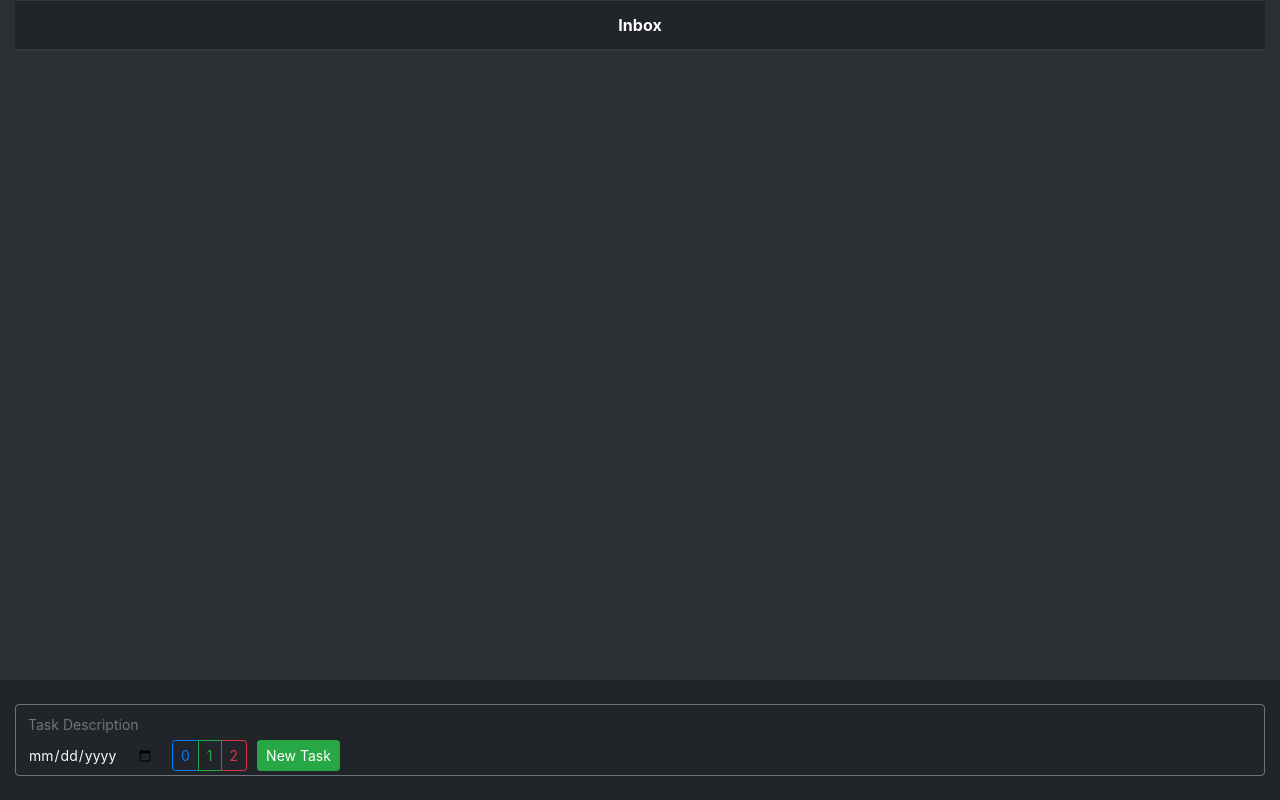
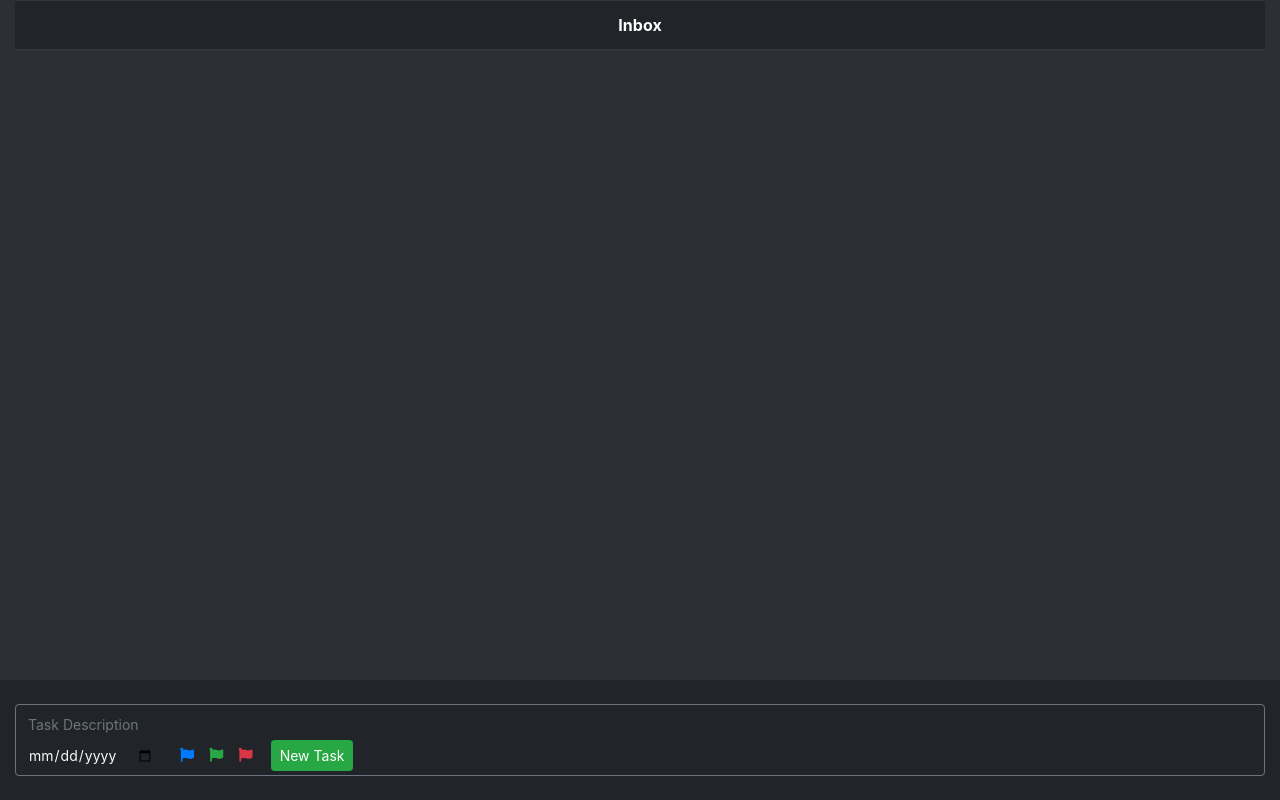
Before and after one commit to heyapricot/ToDo.js, a website built with webpack: page index.html in a window 1280 px wide. Built offline with nearby package versions, Linux system fonts and the light colour scheme.

Commit message:
Removed border from priority buttons and added icon

```diff
--- a/index.html
+++ b/index.html
@@ -4,6 +4,7 @@
     <meta charset="UTF-8">
     <title>To Do</title>
     <link rel="stylesheet" href="https://stackpath.bootstrapcdn.com/bootstrap/4.1.3/css/bootstrap.min.css" integrity="sha384-MCw98/SFnGE8fJT3GXwEOngsV7Zt27NXFoaoApmYm81iuXoPkFOJwJ8ERdknLPMO" crossorigin="anonymous">
+    <link rel="stylesheet" href="https://use.fontawesome.com/releases/v5.4.1/css/all.css" integrity="sha384-5sAR7xN1Nv6T6+dT2mhtzEpVJvfS3NScPQTrOxhwjIuvcA67KV2R5Jz6kr4abQsz" crossorigin="anonymous">
     <link rel="stylesheet" href="styles/style.css">
 </head>
 <body>
--- a/src/scenes/Home/components/TaskCreator/TaskCreator.js
+++ b/src/scenes/Home/components/TaskCreator/TaskCreator.js
@@ -13,13 +13,22 @@ let TaskCreator = (()=>{
 
     let bottom = ((row, inputCss)=>{
         let columns = ((parentNode, columnQuantity)=> Array.from(Array(columnQuantity)).map(()=>Bootstrap.createElement('div',['col-auto'],parentNode)))(row.node,3);
-        columns[0].dateInput = ((parentNode)=> Bootstrap.createElement('input',inputCss,parentNode))(columns[0].node);
+        columns[0].dateInput = Bootstrap.createElement('input',inputCss,columns[0].node);
         columns[0].dateInput.node.type = 'Date';
-        columns[1].buttonGroup = ((parentNode)=> Bootstrap.createElement('div', ['btn-group', 'btn-group-sm'],parentNode))(columns[1].node);
-        columns[1].buttonGroup.buttons = ((parentNode, quantity, buttonClasses)=> Array.from(Array(quantity)).map((elem,index)=>{
-            let obj = Bootstrap.createElement('div',['btn', ...buttonClasses[index]],parentNode);
-            obj.node.textContent = index;
-        }))(columns[1].buttonGroup.node,3,[['btn-outline-primary'], ['btn-outline-success'], ['btn-outline-danger']]);
+        columns[1].buttonGroup = Bootstrap.createElement('div', ['btn-group', 'btn-group-sm'],columns[1].node);
+
+        let buttonQuantity = 3;
+        let iconClasses = Array.from(Array(buttonQuantity)).map(()=>['fas','fa-flag']);
+        console.log(iconClasses);
+
+        let buttonClasses = ['btn-outline-primary','btn-outline-success','btn-outline-danger'].map((elem)=>[elem,'border-0']);
+
+        columns[1].buttonGroup.buttons = ((parentNode, quantity, cssClasses, iconClasses )=> Array.from(Array(quantity)).map(
+            (elem,index)=>{
+                let obj = Bootstrap.createElement('div',['btn', ...cssClasses[index]],parentNode);
+                obj.node.icon = Bootstrap.createElement('i',iconClasses[index],obj.node);
+            }))(columns[1].buttonGroup.node,3,buttonClasses, iconClasses);
+
         columns[2].newTaskButton = ((parentNode)=> Bootstrap.createElement('div',['btn','btn-success', 'btn-sm'],parentNode))(columns[2].node);
         columns[2].newTaskButton.node.textContent = 'New Task';
     })(form.rows[1], inputCssClasses);
```
